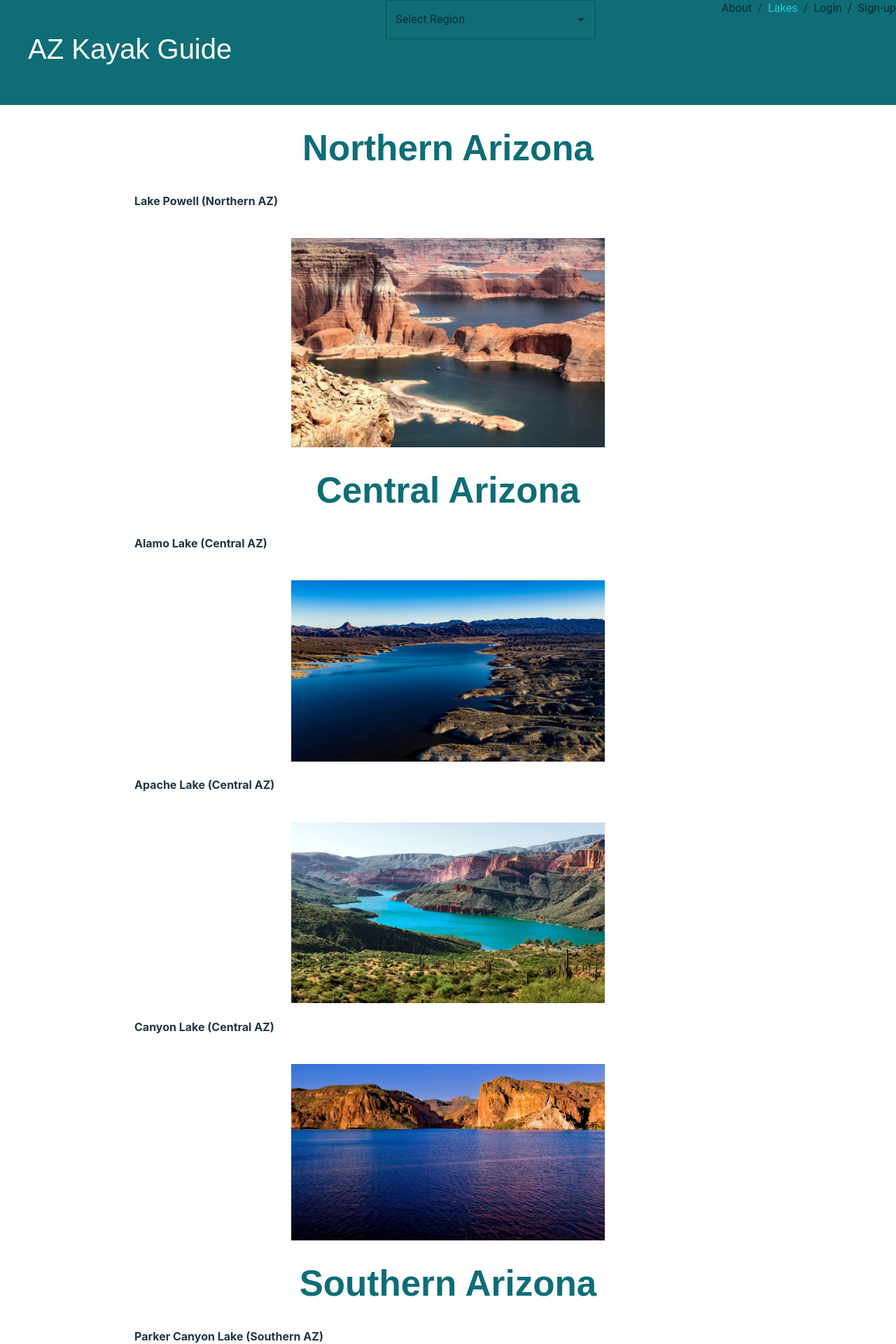
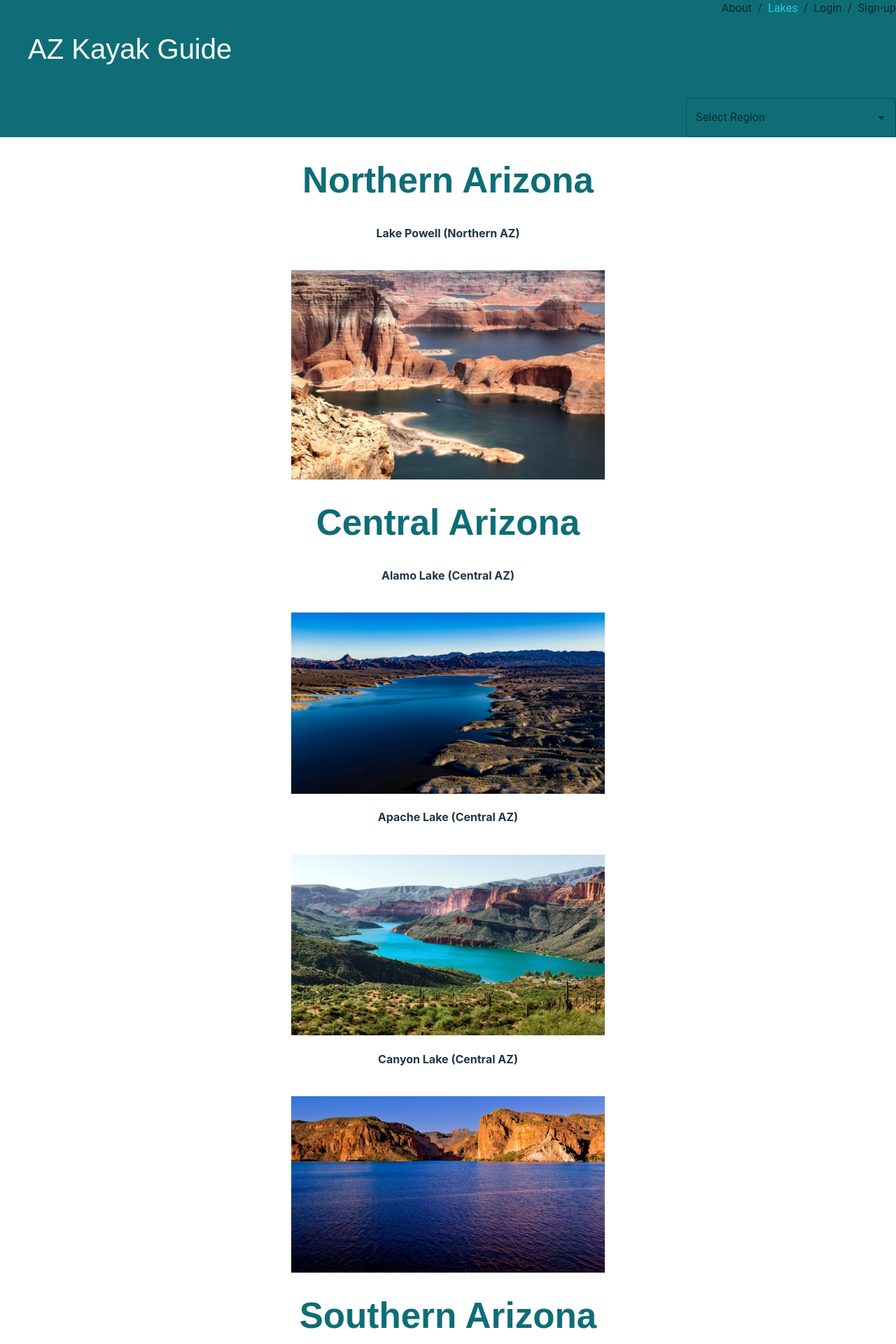
Before and after one commit to jaschmidt22/az-kayak-guide, a React (Vite) app in the folder client/: page /Lakes in a window 1280 px wide. Shown: the top 1920 px of the page at 70% size. Built offline with nearby package versions, Linux system fonts and the light colour scheme.

Commit message:
moved nav, centered lake names

```diff
--- a/client/src/components/Footer/Footer.css
+++ b/client/src/components/Footer/Footer.css
@@ -1,5 +1,5 @@
 #icon {
-    color:  #0e6d77;
+  color: #0e6d77;
 }
 
 #icon:hover {
--- a/client/src/components/Header/Header.css
+++ b/client/src/components/Header/Header.css
@@ -2,8 +2,7 @@
   background-color: #0e6d76;
   height: "40vh";
   display: flex;
-    justify-content:space-between;
-
+  justify-content: space-between;
 }
 
 #header-text {
@@ -12,3 +11,12 @@
   font-size: 40px;
   color: #ffff;
 }
+
+.wrapper {
+  background-color: #0e6d76;
+}
+
+.region {
+  display: flex;
+  justify-content: flex-end;
+}
--- a/client/src/components/Header/Header.jsx
+++ b/client/src/components/Header/Header.jsx
@@ -11,13 +11,18 @@ export default function Header() {
   const regions = ["Northern", "Central", "Southern"];
 
   return (
-    <div className="headerParent" style={{ padding: "0px 0px 10px 40px" }}>
-      <p id="header-text">AZ Kayak Guide</p>
-      <div>
+    <div className="wrapper">
+      <div className="headerParent" style={{ padding: "0px 0px 0px 40px" }}>
+        <p id="header-text">AZ Kayak Guide</p>
+
+        <Navigation />
+      </div>
+
+      <div className="region">
         <Autocomplete
           disablePortal
           id="region-menu"
-          style={{ padding: "0px 0px 10px 40px" }}
+          style={{ padding: "0px 0px 0px 40px" }}
           options={regions}
           sx={{ width: 300 }}
           renderInput={(params) => (
@@ -25,7 +30,6 @@ export default function Header() {
           )}
         />
       </div>
-      <Navigation />
     </div>
   );
 }
--- a/client/src/components/Navigation/Navigation.css
+++ b/client/src/components/Navigation/Navigation.css
@@ -1,7 +1,9 @@
 .breadcrumbs-container {
   text-align: center;
-    font-size: larger; /* Center the content */
+  font-size: larger;
+  /* Center the content */
 }
+
 .nav-link {
   display: flex;
 }
@@ -19,7 +21,6 @@
 .nav-link.active {
   color: #1ad1db;
   display: flex;
-
 }
 
 @media (max-width: 589px) {
--- a/client/src/pages/About/About.css
+++ b/client/src/pages/About/About.css
@@ -13,7 +13,7 @@
   height: auto;
 }
 
-  h1{
+h1 {
   font-family: Arial, Helvetica, sans-serif;
   color: #0e6d76;
 }
--- a/client/src/pages/Lakes/Lakes.css
+++ b/client/src/pages/Lakes/Lakes.css
@@ -13,15 +13,9 @@
     height: auto;
 }
 
-  h1{
+h1 {
     font-family: Arial, Helvetica, sans-serif;
     color: #0e6d76;
-  }
-
-  h3{
-    font-family: Arial, Helvetica, sans-serif;
-    display: flex;
-    justify-content: center;
 }
 
 #about-me-title {
@@ -35,3 +29,7 @@
     color: #505356;
     text-align: center;
 }
+
+.Lakes-Heading {
+    text-align: center;
+}
--- a/client/src/pages/Lakes/Lakes.jsx
+++ b/client/src/pages/Lakes/Lakes.jsx
@@ -20,7 +20,7 @@ export default function Lakes() {
                 <h1 id="about-me-title">Northern Arizona</h1>
 
 
-        <h4>Lake Powell (Northern AZ)</h4>
+                <h4 className="Lakes-Heading">Lake Powell (Northern AZ)</h4>
                 <div className="image-container">
                     <CardMedia
                         component="img"
@@ -39,7 +39,7 @@ export default function Lakes() {
 
                 <h1 id="about-me-title">Central Arizona</h1>
 
-        <h4>Alamo Lake (Central AZ)</h4>
+                <h4 className="Lakes-Heading">Alamo Lake (Central AZ)</h4>
                 <div className="image-container">
                     <CardMedia
                         component="img"
@@ -55,7 +55,7 @@ export default function Lakes() {
                     />
                 </div>
 
-        <h4>Apache Lake (Central AZ)</h4>
+                <h4 className="Lakes-Heading">Apache Lake (Central AZ)</h4>
                 <div className="image-container">
                     <CardMedia
                         component="img"
@@ -71,7 +71,7 @@ export default function Lakes() {
                     />
                 </div>
 
-        <h4>Canyon Lake (Central AZ)</h4>
+                <h4 className="Lakes-Heading">Canyon Lake (Central AZ)</h4>
                 <div className="image-container">
                     <CardMedia
                         component="img"
@@ -90,7 +90,7 @@ export default function Lakes() {
 
                 <h1 id="about-me-title">Southern Arizona</h1>
 
-        <h4>Parker Canyon Lake (Southern AZ)</h4>
+                <h4 className="Lakes-Heading">Parker Canyon Lake (Southern AZ)</h4>
                 <div className="image-container">
                     <CardMedia
                         component="img"
@@ -106,7 +106,7 @@ export default function Lakes() {
                     />
                 </div>
 
-        <h4>Patagonia Lake (Southern AZ)</h4>
+                <h4 className="Lakes-Heading">Patagonia Lake (Southern AZ)</h4>
                 <div className="image-container">
                     <CardMedia
                         component="img"
```
Also changed, not shown: client/src/main.jsx (+6 -2 lines). Lines whose indentation alone changed are shown as unchanged.
